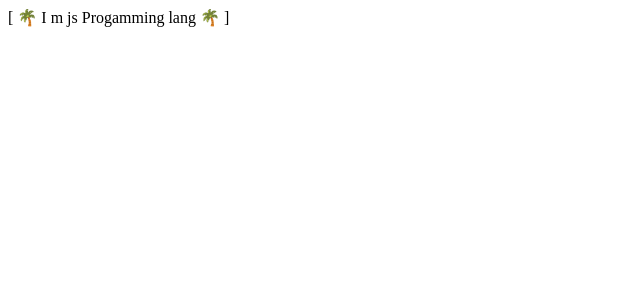
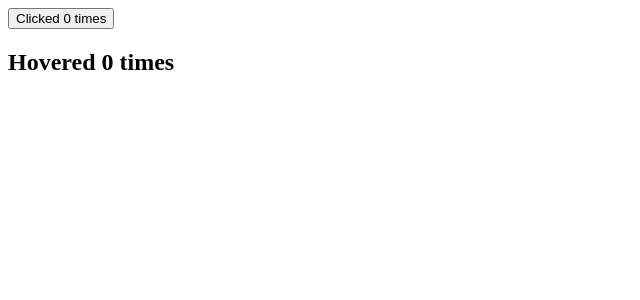
Before and after one commit to AdnanMahmud1/reactTr_update, a React (Create React App) app: page / in a window 1280 px wide. Shown: the top 300 px of the page, without its empty margins (0-640 px from the left). Built offline with nearby package versions, Linux system fonts and the light colour scheme.

Commit message:
Higher order

```diff
--- a/src/App.js
+++ b/src/App.js
@@ -1,20 +1,11 @@
-/* eslint-disable react/jsx-no-undef */
-import Bracket from './components/composition/Bracket';
-import Emoji from './components/composition/Emoji';
-import Text from './components/composition/Text';
+import ClickCounter from './components/ClickCounter';
+import HoverCounter from './components/HoverCounter';
 
 function App() {
     return (
-        <div>
-            <Emoji>
-                {({ addEmoji }) => (
-                    <Bracket>
-                        {({ addBracket }) => <Text addEmoji={addEmoji} addBracket={addBracket} />}
-                    </Bracket>
-                )}
-            </Emoji>
-            {/* <br />
-            {Bracket()} */}
+        <div className="app">
+            <ClickCounter />
+            <HoverCounter />
         </div>
     );
 }
--- /dev/null
+++ b/src/components/ClickCounter.js
@@ -0,0 +1,15 @@
+/* eslint-disable import/no-unresolved */
+import withCounter from './HOC/withCounter';
+
+function ClickCounter(props) {
+    const { counter, incrementCount } = props;
+    return (
+        <div>
+            <button type="button" onClick={incrementCount}>
+                Clicked {counter} times
+            </button>
+        </div>
+    );
+}
+
+export default withCounter(ClickCounter);
--- /dev/null
+++ b/src/components/HOC/withCounter.js
@@ -0,0 +1,20 @@
+import React from 'react';
+
+const withCounter = (OriginalComponent) => {
+    class NewComponent extends React.Component {
+        state = { counter: 0 };
+
+        incrementCount = () => {
+            this.setState((prevState) => ({ counter: prevState.counter + 1 }));
+        };
+
+        render() {
+            const { counter } = this.state;
+            return <OriginalComponent counter={counter} incrementCount={this.incrementCount} />;
+        }
+    }
+
+    return NewComponent;
+};
+
+export default withCounter;
--- /dev/null
+++ b/src/components/HoverCounter.js
@@ -0,0 +1,13 @@
+/* eslint-disable import/no-unresolved */
+import withCounter from './HOC/withCounter';
+
+function HoverCounter(props) {
+    const { counter, incrementCount } = props;
+    return (
+        <div>
+            <h2 onMouseOver={incrementCount}>Hovered {counter} times</h2>
+        </div>
+    );
+}
+
+export default withCounter(HoverCounter);
--- a/src/components/composition/Bracket.js
+++ /dev/null
@@ -1,12 +0,0 @@
-/* eslint-disable react/destructuring-assignment */
-/* eslint-disable react/no-unused-class-component-methods */
-/* eslint-disable react/prefer-stateless-function */
-import React from 'react';
-
-export default class Bracket extends React.Component {
-    addBracket = (text) => `[ ${text} ]`;
-
-    render() {
-        return this.props.children({ addBracket: this.addBracket });
-    }
-}
--- a/src/components/composition/Emoji.js
+++ /dev/null
@@ -1,12 +0,0 @@
-/* eslint-disable react/destructuring-assignment */
-/* eslint-disable react/no-unused-class-component-methods */
-/* eslint-disable react/prefer-stateless-function */
-import React from 'react';
-
-export default class Emoji extends React.Component {
-    addEmoji = (text, emoji) => `${emoji} ${text} ${emoji}`;
-
-    render() {
-        return this.props.children({ addEmoji: this.addEmoji });
-    }
-}
--- a/src/components/composition/Text.js
+++ /dev/null
@@ -1,11 +0,0 @@
-export default function Text({ addEmoji, addBracket }) {
-    let text = 'I m js Progamming lang';
-    if (addEmoji) {
-        text = addEmoji(text, '🌴');
-    }
-    if (addBracket) {
-        text = addBracket(text);
-    }
-
-    return <div>{text}</div>;
-}
```
Also changed, not shown: src/components/inheritance/Emoji.js (deleted, +0 -13 lines), src/components/inheritance/Text.js (deleted, +0 -15 lines), 1 other file (tests, documents, lock files or other folders).
